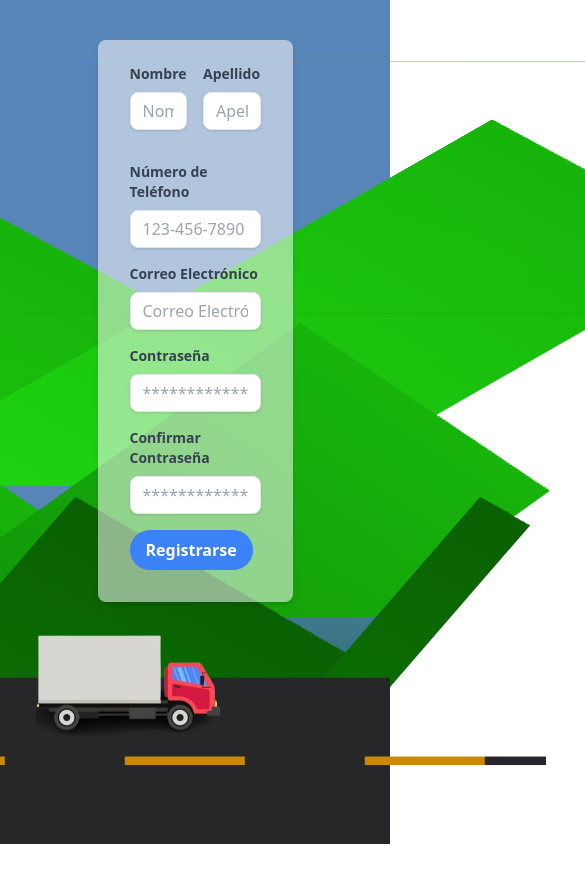
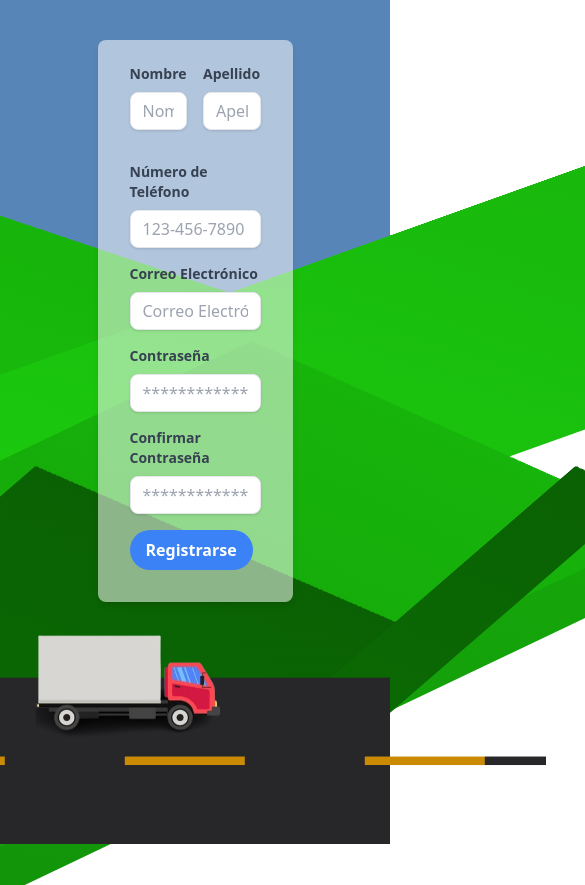
Before and after one commit to MudameProject/MudameFront, a React (Vite) app: page /Register in a window 390 px wide. Shown: the top 885 px of the page, 585 px wide, since content can reach past the window. Before the commit the page ends 844 px from the top, so only its background shows below. Built offline with nearby package versions, Linux system fonts and the light colour scheme.

Commit message:
poniendo el responsive a las montañas

```diff
--- a/src/App.css
+++ b/src/App.css
@@ -1,8 +1,6 @@
 :root {
   overflow: hidden;
 }
-
-
 
 .saltico {
   animation: rebote 0.6s infinite;
@@ -61,19 +59,19 @@
 
 .mountains {
   position: absolute;
-  top: 0px;
+  bottom: 0vh;
   width: 100vw;
-  height: 60vh;
-  transform: scale(1.5, 1);
+  height: 600px;
+  transform: scale(2, 1);
   background-color: rgba(255, 255, 255, 0);
   transform-origin: top;
 }
 .mountains::before {
   content: "";
   position: absolute;
-  bottom: -5%;
+  bottom: 0%;
   width: 100%;
-  height: 50%;
+  height: 100%;
   background: linear-gradient(
     30deg,
     rgb(13, 132, 4) -80%,
@@ -82,28 +80,26 @@
     rgba(0, 0, 0, 0) 50%
   );
   background-size: 270px;
-  transform: skew(-30deg, 0deg) ;
+  transform: skew(-30deg, 0deg);
   animation: colina 2s linear reverse infinite;
 }
 
-
-
 .otraM {
   position: absolute;
-  top: -190px;
+  bottom: 35vh;
   z-index: -3;
   width: 100vw;
-  height: 60vh;
-  transform: scale(2, 1.2);
+  height: 600px;
+  transform: scale(3, 1.2);
   background-color: rgba(255, 255, 255, 0);
   transform-origin: top;
 }
 .otraM::before {
   content: "";
   position: absolute;
-  bottom: -5%;
+  bottom: -30%;
   width: 100%;
-  height: 50%;
+  height: 100%;
   background: linear-gradient(
     30deg,
     rgb(18, 147, 9) 0%,
@@ -112,26 +108,26 @@
     rgba(0, 0, 0, 0) 50%
   );
   background-size: 270px;
-  transform: skew(-40deg, 0deg) ;
-  animation: colina 10s linear infinite;
+  transform: skew(-40deg, 0deg);
+  animation: colina 8s linear reverse infinite;
 }
 
 .doble {
   position: absolute;
-  top: -320px;
+  bottom: 50vh;
   z-index: -5;
   width: 100vw;
-  height: 60vh;
-  transform: scale(2.5, 1.2);
+  height: 600px;
+  transform: scale(4, 1.2);
   background-color: rgba(255, 255, 255, 0);
   transform-origin: top;
 }
 .doble::before {
   content: "";
   position: absolute;
-  bottom: -5%;
+  bottom: -15%;
   width: 100%;
-  height: 70%;
+  height: 100%;
   background: linear-gradient(
     30deg,
     rgb(30, 215, 17) 0%,
@@ -140,10 +136,9 @@
     rgba(0, 0, 0, 0) 50%
   );
   background-size: 270px;
-  transform: skew(-40deg, 0deg) ;
+  transform: skew(-40deg, 0deg);
   animation: colina 23s linear reverse infinite;
 }
-
 
 @keyframes colina {
   0% {
--- a/src/Components/Road.jsx
+++ b/src/Components/Road.jsx
@@ -3,7 +3,7 @@ import Truck from "./Truck";
 
 function Road() {
   return (
-      <div className="w-screen h-[80vh] absolute left-0 bottom-0 z-10 ">
+    <div className="w-screen h-[90vh] absolute left-0 bottom-0 z-10 ">
       <div className="doble"></div>
       <div className="otraM"></div>
       <div className="mountains"></div>
```
Lines whose indentation alone changed are shown as unchanged.
